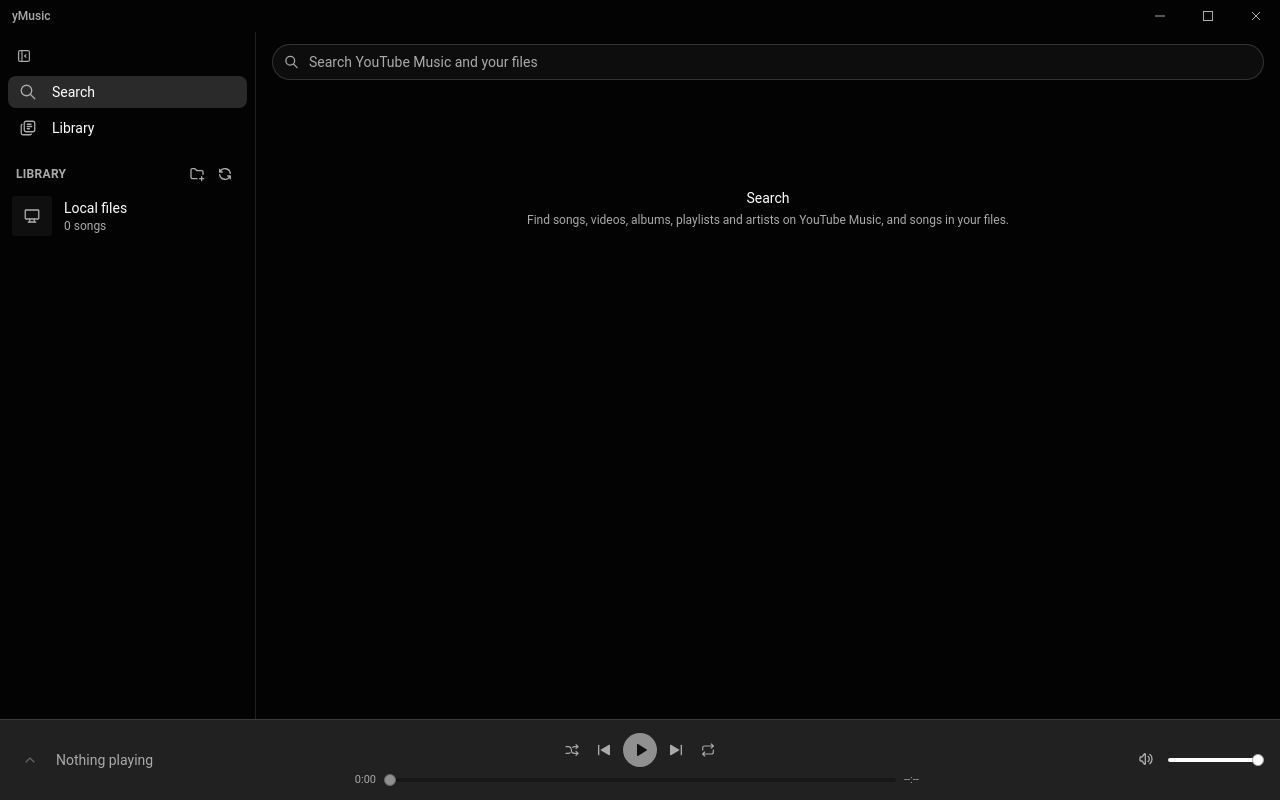
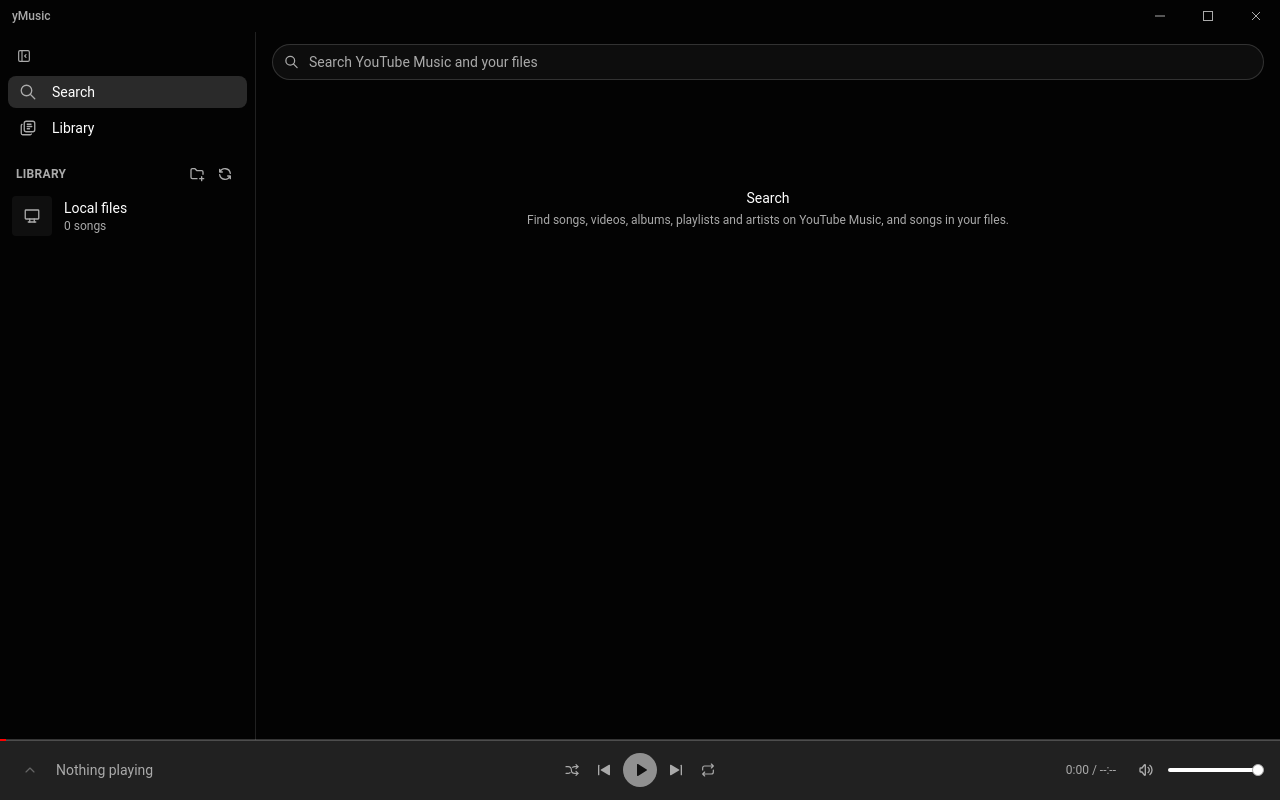
Before and after one commit to TonybynMp4/yMusic, a React (Vite) app in the folder apps/desktop/: page / in a window 1280 px wide. Built offline with nearby package versions, Linux system fonts and the light colour scheme.

Commit message:
feat(player): move the scrubber to the bar's top edge (#121)

```diff
--- a/apps/desktop/src/NowPlaying.tsx
+++ b/apps/desktop/src/NowPlaying.tsx
@@ -79,6 +79,21 @@ const REPEAT_LABEL: Record<RepeatMode, string> = {
 /** Red fill, as YouTube Music's progress bar is; the volume bar stays white. */
 const BRAND_SLIDER = "[&_[data-slot=slider-range]]:bg-brand";
 
+/**
+ * The scrubber is the bar's top edge, as in YouTube Music: a 2 px line in
+ * place of the border that thickens and shows its handle under the pointer,
+ * while dragging and on keyboard focus. The unplayed part is brighter than a
+ * border so it reads as a track, and stays at full strength when disabled,
+ * since it is also the bar's border.
+ */
+const SEEK_BAR = cn(
+  "[&_[data-slot=slider-track]]:h-0.5 [&_[data-slot=slider-track]]:rounded-none [&_[data-slot=slider-track]]:bg-foreground/20 [&_[data-slot=slider-track]]:transition-[height]",
+  // Focus lands on the range input inside the thumb, not the thumb itself.
+  "hover:[&_[data-slot=slider-track]]:h-1 data-dragging:[&_[data-slot=slider-track]]:h-1 has-focus-visible:[&_[data-slot=slider-track]]:h-1",
+  "[&_[data-slot=slider-thumb]]:opacity-0 hover:[&_[data-slot=slider-thumb]]:opacity-100 data-dragging:[&_[data-slot=slider-thumb]]:opacity-100 has-focus-visible:[&_[data-slot=slider-thumb]]:opacity-100",
+  "[&_[data-slot=slider-control][data-disabled]]:opacity-100",
+);
+
 export function NowPlaying(props: Props) {
   const { track, playback, repeat, shuffle } = props;
   /** The slider works in whole percent; the curve lives in `@ymusic/core`. */
@@ -133,8 +148,28 @@ export function NowPlaying(props: Props) {
       onClick={(event) => {
         if (track && !pressedControl.current && !onControl(event.target)) props.onToggleExpanded();
       }}
-      className={cn("border-t bg-card px-4 py-3", track && "cursor-pointer")}
+      // Above the sidebar (z-20), which the scrubber's upper half and handle
+      // overhang.
+      className={cn("relative z-30 bg-card px-4 py-3", track && "cursor-pointer")}
     >
+      <Slider
+        aria-label="Seek"
+        min={0}
+        // A zero-width range is not a range: Base UI warns, and the
+        // handle has nowhere to sit. Before a duration arrives the
+        // scrubber is disabled anyway, so the number is arbitrary.
+        max={duration ?? 1}
+        value={Math.min(position, duration ?? 0)}
+        disabled={duration === null}
+        // Dragging only moves the handle; the seek is sent on commit, so
+        // a drag across a track is one seek rather than a hundred.
+        onValueChange={(value) => setScrubbing(value as number)}
+        onValueCommitted={(value) => {
+          props.onSeek(value as number);
+          setScrubbing(null);
+        }}
+        className={cn("absolute inset-x-0 top-0 z-10 -translate-y-1/2", BRAND_SLIDER, SEEK_BAR)}
+      />
       {playback.error && (
         <p className="mb-2 truncate text-xs text-destructive" title={playback.error}>
           {playback.error}
@@ -184,7 +219,7 @@ export function NowPlaying(props: Props) {
           )}
         </div>
 
-        <div className="flex flex-[2] flex-col items-center gap-1 max-md:flex-[0_1_18rem]">
+        <div className="flex flex-[2] justify-center max-md:flex-[0_1_18rem]">
           <div className="flex items-center gap-1">
             <IconButton
               label={shuffle ? "Shuffle on" : "Shuffle off"}
@@ -226,35 +261,12 @@ export function NowPlaying(props: Props) {
               )}
             </IconButton>
           </div>
-
-          <div className="flex w-full items-center gap-2">
-            <span className="w-10 text-right text-[11px] tabular-nums text-muted-foreground">
-              {formatDuration(position)}
-            </span>
-            <Slider
-              min={0}
-              // A zero-width range is not a range: Base UI warns, and the
-              // handle has nowhere to sit. Before a duration arrives the
-              // scrubber is disabled anyway, so the number is arbitrary.
-              max={duration ?? 1}
-              value={Math.min(position, duration ?? 0)}
-              disabled={duration === null}
-              // Dragging only moves the handle; the seek is sent on commit, so
-              // a drag across a track is one seek rather than a hundred.
-              onValueChange={(value) => setScrubbing(value as number)}
-              onValueCommitted={(value) => {
-                props.onSeek(value as number);
-                setScrubbing(null);
-              }}
-              className={`flex-1 ${BRAND_SLIDER}`}
-            />
-            <span className="w-10 text-[11px] tabular-nums text-muted-foreground">
-              {formatDuration(duration)}
-            </span>
-          </div>
         </div>
 
         <div className="flex flex-1 items-center justify-end gap-2 max-md:flex-none">
+          <span className="mr-2 text-xs whitespace-nowrap tabular-nums text-muted-foreground max-[520px]:hidden">
+            {`${formatDuration(position)} / ${formatDuration(duration)}`}
+          </span>
           {props.rating && (
             <span className="flex items-center max-sm:hidden">
               <RatingButtons {...props.rating} />
```
Also changed, not shown: 1 other file (tests, documents, lock files or other folders).
